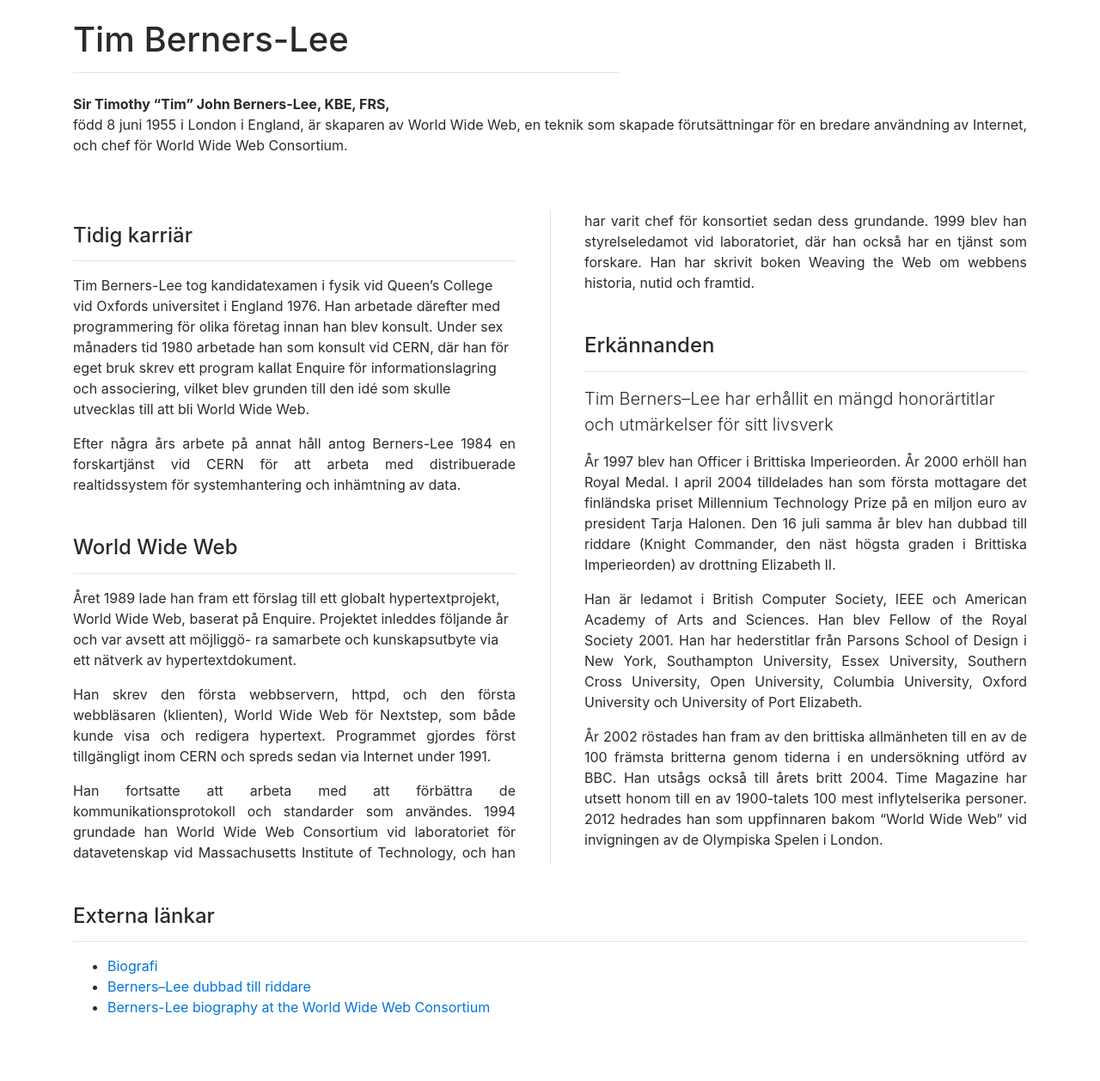
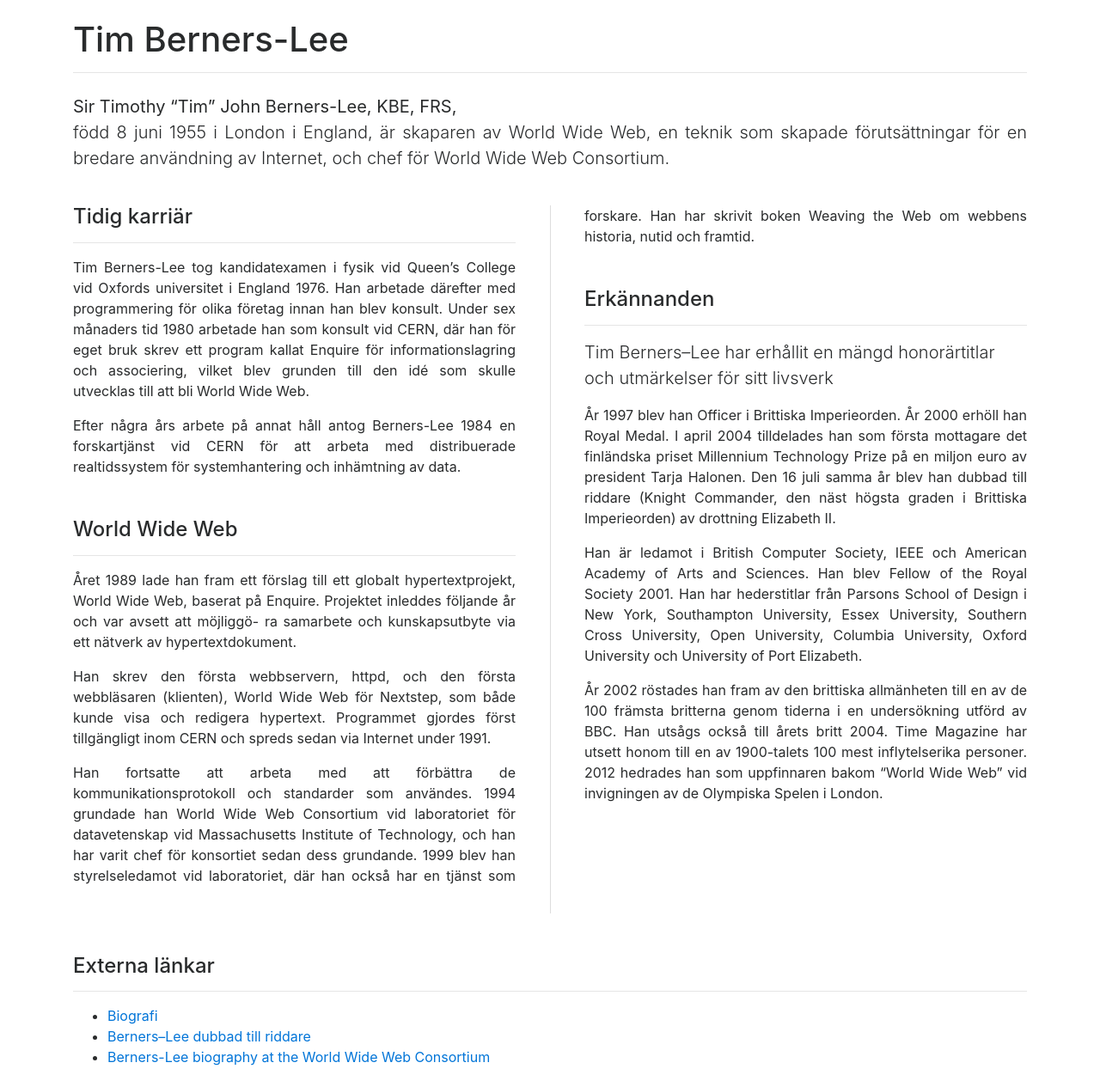
Before and after one commit to thehink/thehink.github.io, a Jekyll site: the page built from typo.md, in a window 1280 px wide. Shown: the whole page at 86% size. Built offline with Jekyll 4.4.1, drawn with Linux system fonts in a browser that asks for light colours; nearby versions of some CDN libraries; before the commit the page ends 1200 px from its top, so only the background shows below that.

Commit message:
updated design

```diff
--- a/_layouts/typo.html
+++ b/_layouts/typo.html
@@ -19,20 +19,21 @@
   <body>
     <section class="container mt-md-4">
       <div class="row">
-        <h1 class="col-md-7">Tim Berners-Lee<hr /></h1>
+        <h1 class="col-md-12">Tim Berners-Lee<hr /></h1>
       </div>
       <div class="row">
        <div class="col-md-8 col-lg-12">
-         <p class="text-justify"><b>Sir Timothy “Tim” John Berners-Lee, KBE, FRS,</b><br /> född 8 juni 1955 i London i England, är skaparen av
+         <p class="lead text-justify"><b>Sir Timothy “Tim” John Berners-Lee, KBE, FRS,</b><br />
+          född 8 juni 1955 i London i England, är skaparen av
           World Wide Web, en teknik som skapade förutsättningar
           för en bredare användning av Internet, och chef för
           World Wide Web Consortium.
         </p>
        </div>
-       <div class="text-columns col-md-12 mt-md-5">
-         <p class="text-justify">
-           <p class="h4">Tidig karriär</p>
-           <hr />
+       <div class="text-columns col-md-12 mt-md-4">
+          <span class="h4">Tidig karriär</span>
+          <hr />
+          <p class="text-justify">
            Tim Berners-Lee tog kandidatexamen i fysik vid Queen’s
             College vid Oxfords universitet i England 1976. Han arbetade
             därefter med programmering för olika företag innan
@@ -49,13 +50,15 @@
             av data.
           </p>
 
-          <p class="text-justify mt-md-5">
+          <p class="mt-5">
             <span class="h4">World Wide Web</span>
             <hr />
-            Året 1989 lade han fram ett förslag till ett globalt
-             hypertextprojekt, World Wide Web, baserat på Enquire.
-             Projektet inleddes följande år och var avsett att möjliggö-
-             ra samarbete och kunskapsutbyte via ett nätverk av hypertextdokument.
+            <p class="text-justify">
+              Året 1989 lade han fram ett förslag till ett globalt
+               hypertextprojekt, World Wide Web, baserat på Enquire.
+               Projektet inleddes följande år och var avsett att möjliggö-
+               ra samarbete och kunskapsutbyte via ett nätverk av hypertextdokument.
+            </p>
            </p>
            <p class="text-justify">
              Han skrev den första webbservern, httpd, och den första
@@ -76,7 +79,7 @@
              historia, nutid och framtid.
           </p>
 
-          <p class="text-justify mt-md-5">
+          <p class="text-justify mt-5">
             <span class="h4">Erkännanden</span>
             <hr />
             <span class="lead">
@@ -103,7 +106,7 @@
              Open University, Columbia University, Oxford University
              och University of Port Elizabeth.
           </p>
-          <p class="text-justify">
+          <p class="text-justify" style="margin-bottom:10em!important;">
             År 2002 röstades han fram av den brittiska allmänheten
              till en av de 100 främsta britterna genom tiderna i en undersökning
              utförd av BBC. Han utsågs också till årets
```
